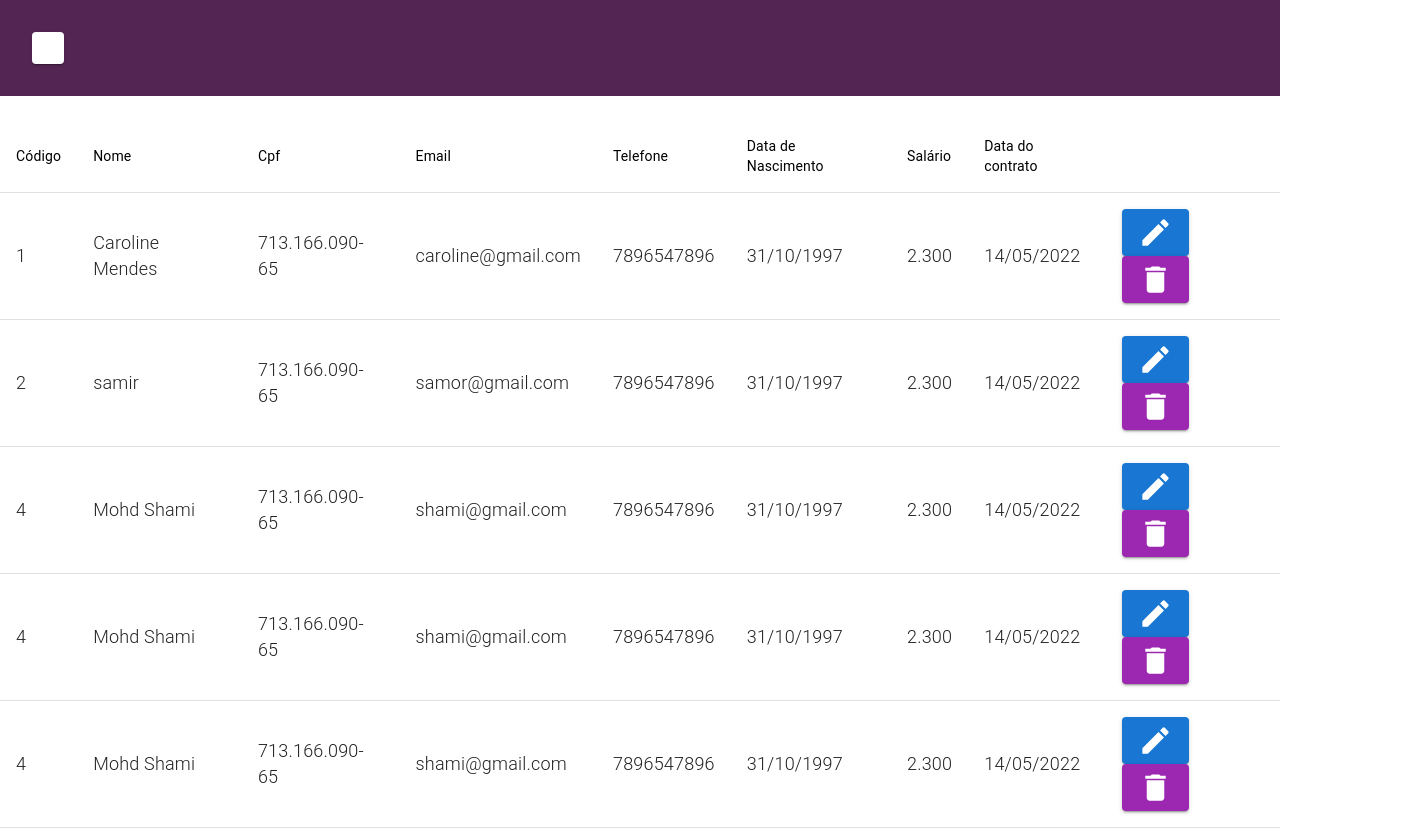
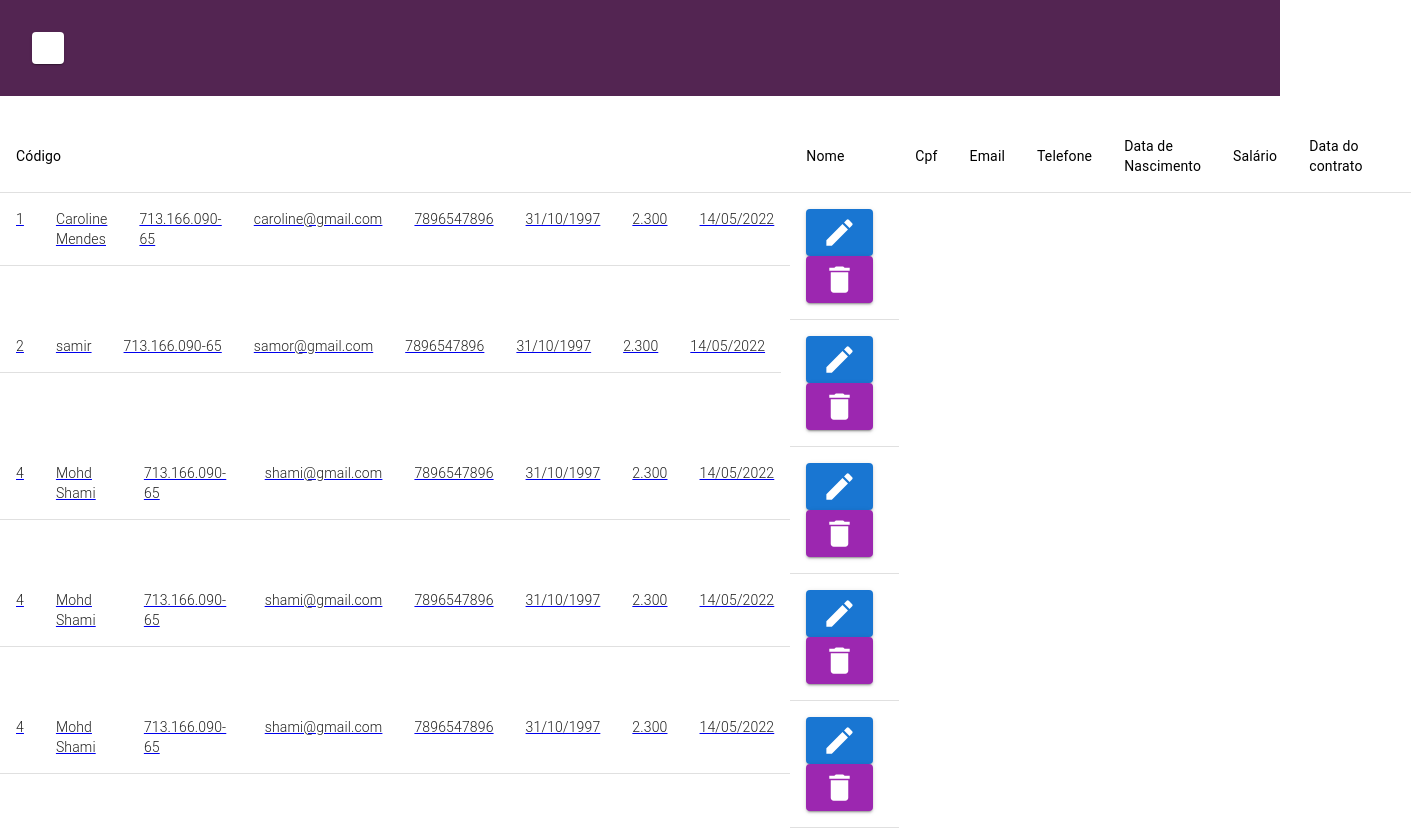
Before and after one commit to allison-araujo/front-end-seven-inc, a React (Create React App) app: page /employee in a window 1280 px wide. Shown: the whole page, 1411 px wide, since content can reach past the window. Built offline with nearby package versions, Linux system fonts and the light colour scheme; data requests are answered from the project's data file; the HTML template or start-up script is replaced by a standard one.

Commit message:
link list employee

```diff
--- a/src/Pages/ListEmployee/ListEmployee.tsx
+++ b/src/Pages/ListEmployee/ListEmployee.tsx
@@ -2,10 +2,9 @@ import { makeStyles, TableBody, TableCell } from "@material-ui/core";
 import { Delete, Edit } from "@material-ui/icons";
 import { Button, styled, Table, TableHead, TableRow } from "@mui/material";
 import { useEffect, useState } from "react";
+import { Link } from "react-router-dom";
 import { deleteEmplooyer, findEmplooyers } from "../../services/api";
 import { Employee } from "../../ts/types";
-
-
 
 const THead = styled(TableRow)`
   & > th {
@@ -80,6 +79,7 @@ const ListEmployee = () => {
       <TableBody>
         {emplooyer.map((item: Employee) => (
           <TRow key={item.id}>
+            <Link to={`/employeee/${item.id}`}>
               <TableCell>{item.id}</TableCell>
               <TableCell>{item.name}</TableCell>
               <TableCell>{item.cpf}</TableCell>
@@ -88,12 +88,15 @@ const ListEmployee = () => {
               <TableCell>{item.birth_date}</TableCell>
               <TableCell>{item.salary}</TableCell>
               <TableCell>{item.created_at}</TableCell>
+            </Link>
 
             <TableCell>
               <Button
                 color="primary"
                 variant="contained"
                 style={{ marginRight: 10 }}
+                component={Link}
+                to={`/employee/${item.id}`}
               >
                 <Edit fontSize="large" />
               </Button>
```
Lines whose indentation alone changed are shown as unchanged.
